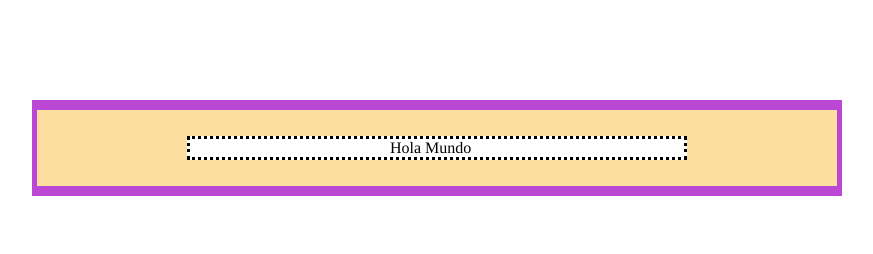
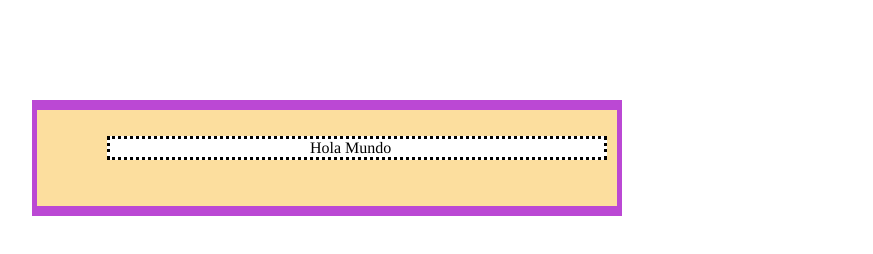
Before and after one commit to AleJaContrers/modelo-caja, a plain HTML site: page index.html in a window 1280 px wide. Shown: the whole page, without its empty margins (76-949 px from the left). Drawn offline with Linux system fonts and the light colour scheme.

Commit message:
modificacion de padding

```diff
--- a/css/main.css
+++ b/css/main.css
@@ -2,7 +2,11 @@ div{
 
 	margin:100px;
 	width:500px;
-	padding:10px 150px;
+	/*padding:10px 70px 60px;*/
+	padding-top:10px;
+	padding-left:70px;
+	padding-right:10px;
+	padding-bottom:30px;
 	border-top: 10px solid #BB48D4;
     border-right: 5px solid #BB48D4;
     border-bottom: 10px solid #BB48D4;
```
